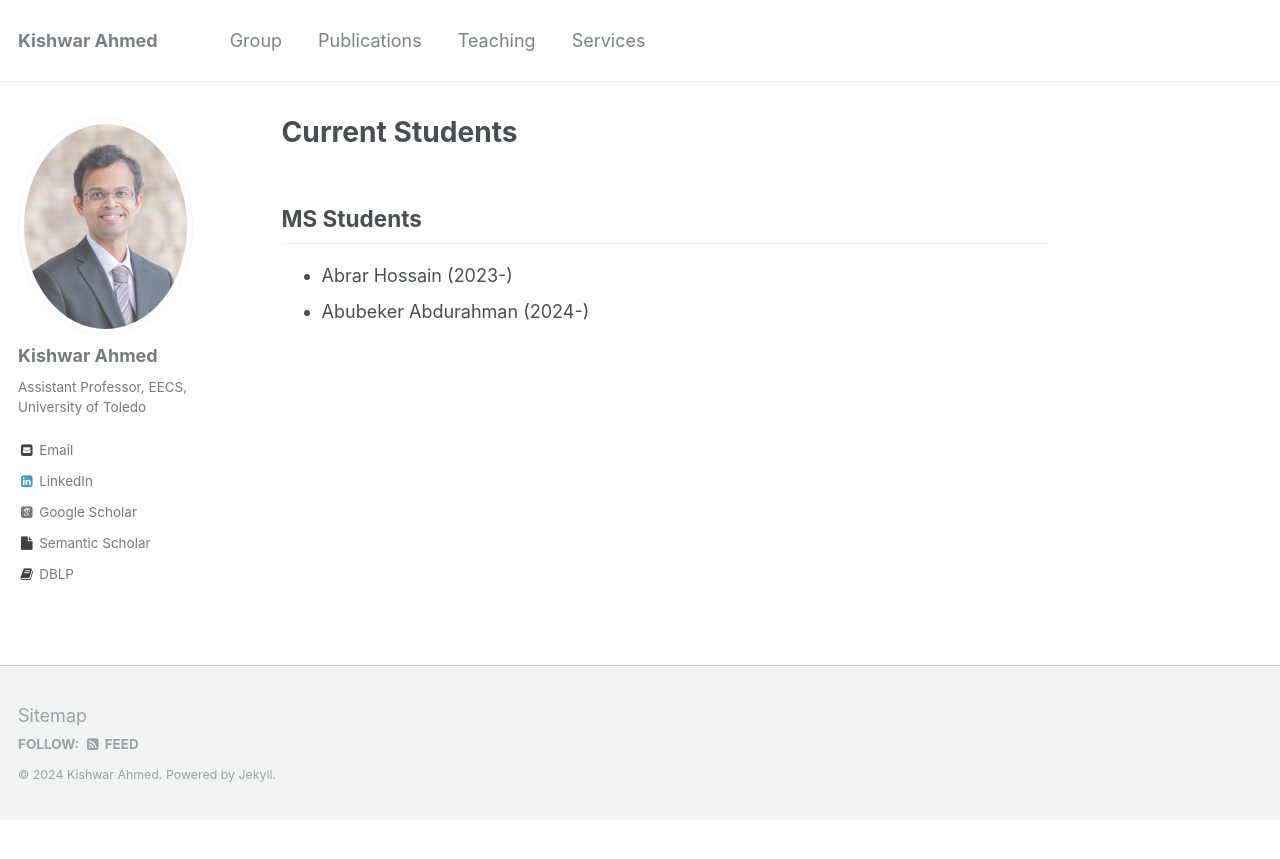
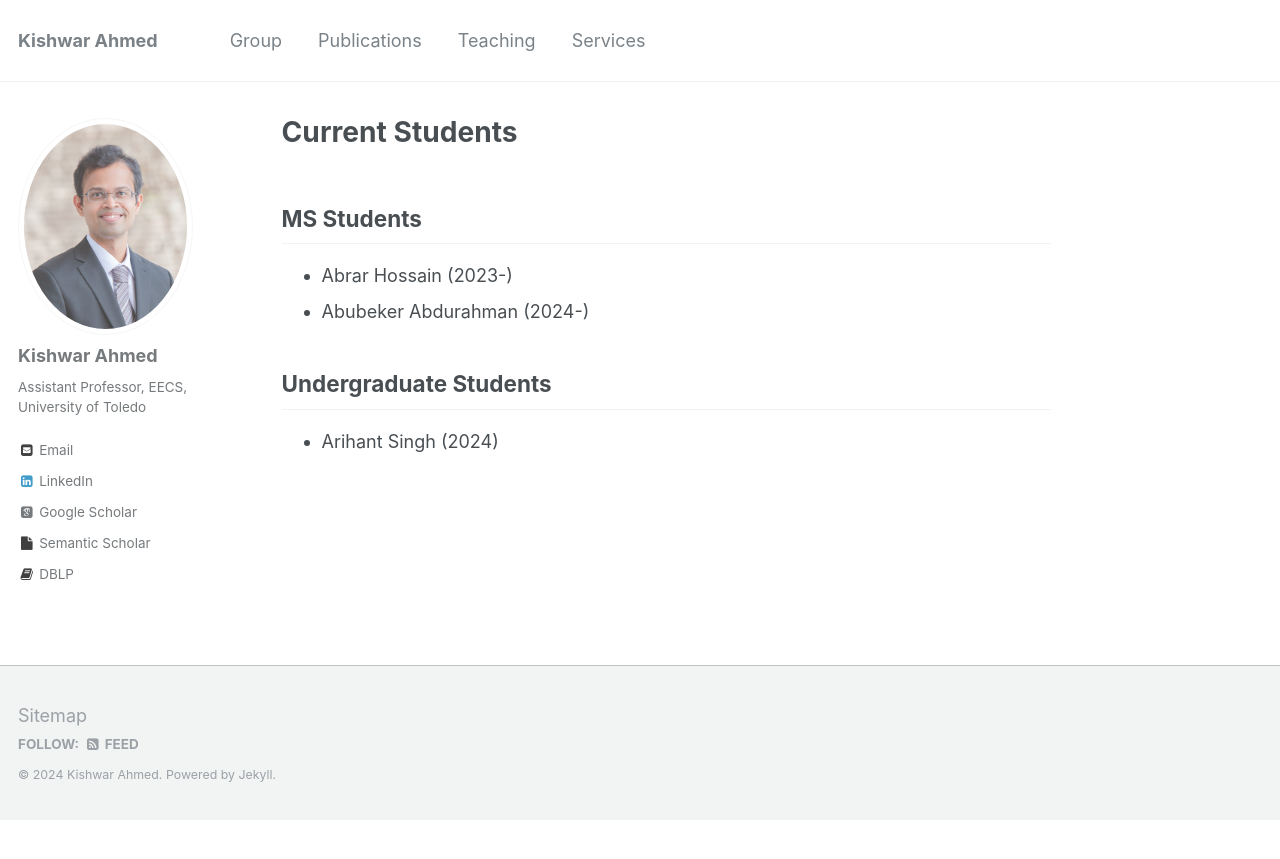
Before and after one commit to kishwarbd/kishwarbd.github.io, a Jekyll site: the page built from _pages/group.md, in a window 1280 px wide. Shown: the top 859 px of the page. Built offline with Jekyll 4.4.1, drawn with Linux system fonts in a browser that asks for light colours; some web fonts are replaced.

Commit message:
Update group.md

```diff
--- a/_pages/group.md
+++ b/_pages/group.md
@@ -7,3 +7,7 @@ author_profile: true
 ## MS Students
 * Abrar Hossain (2023-)
 * Abubeker Abdurahman (2024-)
+
+
+## Undergraduate Students
+* Arihant Singh (2024)
```
